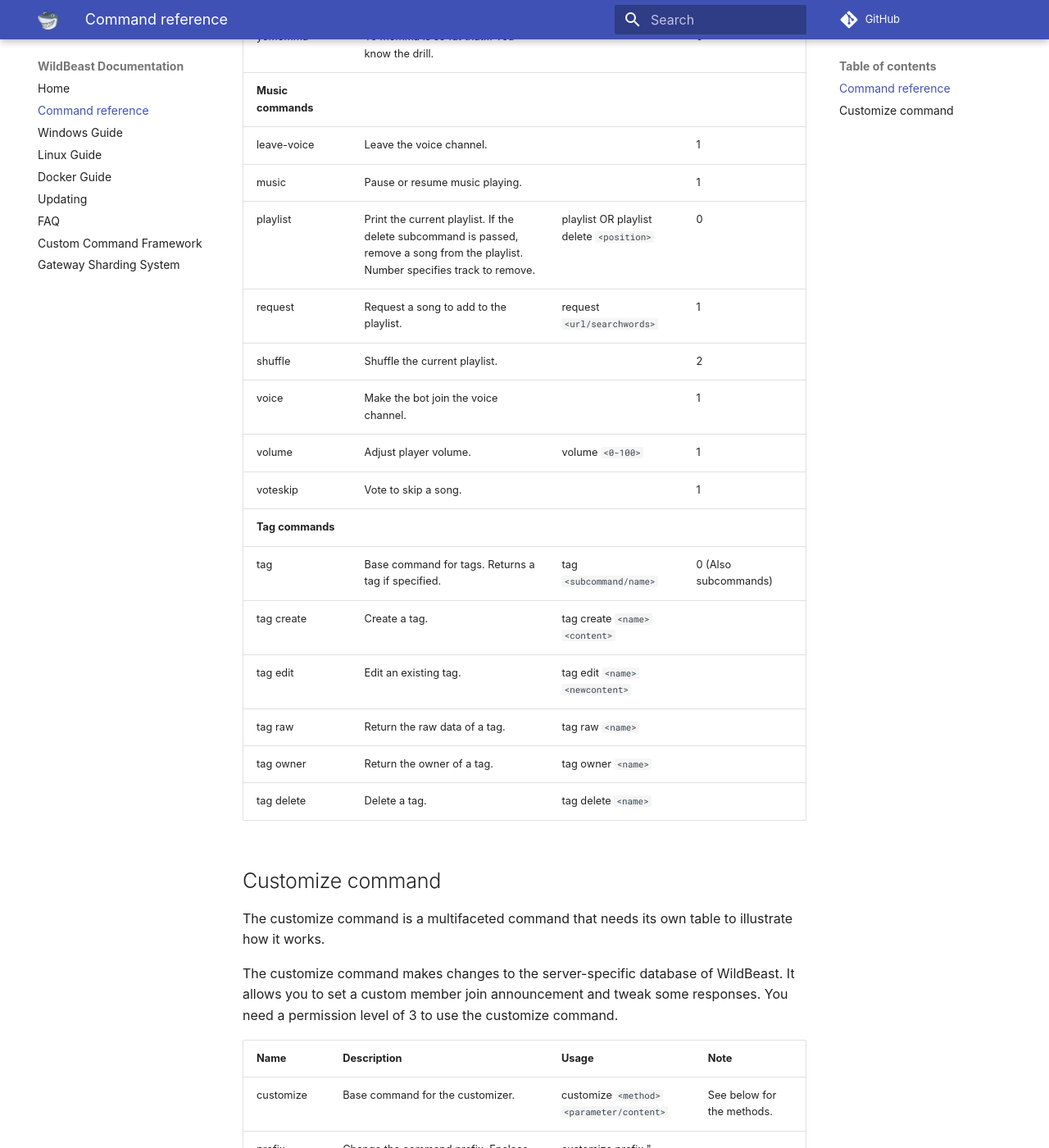
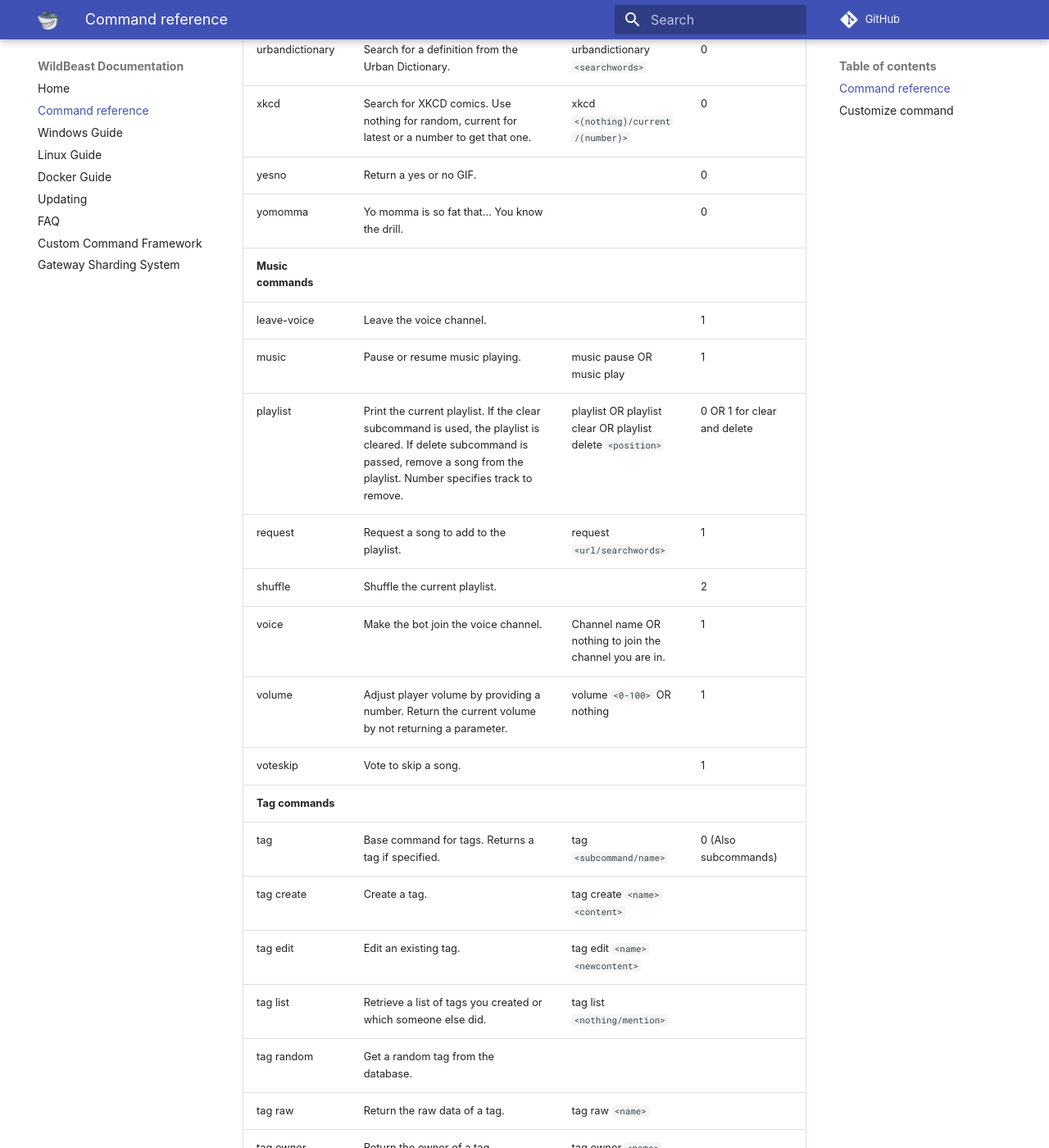
Before and after one commit to TheSharks/WildBeastDocs, an MkDocs documentation site: the page built from docs/commands.md, in a window 1280 px wide and 1400 px high, scrolled down 2911 px. Shown: the whole window at 82% size. Built offline with MkDocs 1.6.1 and Material for MkDocs 9.7.7, drawn with Linux system fonts in a browser that asks for light colours; some web fonts are replaced; comment, search, counter and statistics services are not loaded; old or Windows-style settings are respelled for this version of MkDocs; some of the changed text lies outside the part shown.

Commit message:
Update 4.2.0 (#17)
* Docs for 4.2.0 RC

* Update commands.md

Update playlist command

* Update commands.md

* Update commands.md

* Update commands.md

* Improve wording on Elastic

* New API key to Windows and Linux guides

```diff
--- a/docs/commands.md
+++ b/docs/commands.md
@@ -11,6 +11,7 @@
 ban | Ban a user from the server. | ban @User `<days of messages to delete>`| Ban permission required.
 customize | Customize the bot's behavior in the server. | See the table below. | 3
 eval | Evaluate Discordie code. | eval `<code>` | master
+globalban | Disallow users from using the bot in any servers it's in. | globalban `<ban/unban/status>` `<userid>` | master
 hello | Make the bot greet you. |  | 0
 info | Print information on the bot. |  | 0
 join-server | Tell the bot to join a server. | join-server `<invite-link>` | 0
@@ -43,6 +44,7 @@
 magic8ball | Ask for a decision from the magic 8 ball. |  | 0
 meme | Make a meme. [Meme types here](https://github.com/TheSharks/WildBeast/blob/master/runtime/commands/memes.json) | meme `<memetype>` `"<Upper line>"` `"<Bottom line>"` | 0
 randomcat | Return a random cat picture. |  | 0
+randommeme | Get a random meme from Imgur. |  | 0
 rip | Posts a ripme.xyz about someone. | rip `<name>` | 0
 rule34 | Search for an image via rule34. | rule34 `<searchwords>` | 0 (NSFW)
 stroke | Stroke someone's ego. | stroke `<name>` | 0
@@ -52,17 +54,19 @@
 yomomma | Yo momma is so fat that... You know the drill. |  | 0
 **Music commands** |
 leave-voice | Leave the voice channel. |  | 1
-music | Pause or resume music playing. |  | 1
-playlist | Print the current playlist. If the delete subcommand is passed, remove a song from the playlist. Number specifies track to remove. | playlist OR playlist delete `<position>` | 0
+music | Pause or resume music playing. | music pause OR music play | 1
+playlist | Print the current playlist. If the clear subcommand is used, the playlist is cleared. If delete subcommand is passed, remove a song from the playlist. Number specifies track to remove. | playlist OR playlist clear OR playlist delete `<position>` | 0 OR 1 for clear and delete
 request | Request a song to add to the playlist. | request `<url/searchwords>` | 1
 shuffle | Shuffle the current playlist. |  | 2
-voice | Make the bot join the voice channel. |  | 1
-volume | Adjust player volume. | volume `<0-100>` | 1
+voice | Make the bot join the voice channel. | Channel name OR nothing to join the channel you are in. | 1
+volume | Adjust player volume by providing a number. Return the current volume by not returning a parameter. | volume `<0-100>` OR nothing | 1
 voteskip | Vote to skip a song. |  | 1
 **Tag commands** |
 tag | Base command for tags. Returns a tag if specified. | tag `<subcommand/name>` | 0 (Also subcommands)
 tag create | Create a tag. | tag create `<name>` `<content>` |
 tag edit | Edit an existing tag. | tag edit `<name>` `<newcontent>` |
+tag list | Retrieve a list of tags you created or which someone else did. | tag list `<nothing/mention>` |
+tag random | Get a random tag from the database. |  |
 tag raw | Return the raw data of a tag. | tag raw `<name>` |
 tag owner | Return the owner of a tag. | tag owner `<name>` |
 tag delete | Delete a tag. | tag delete `<name>` |
@@ -75,20 +79,21 @@
 Name | Description | Usage | Note
 ---- | ----------- | ----- | -----
 customize | Base command for the customizer. | customize `<method>` `<parameter/content>` | See below for the methods.
-prefix | Change the command prefix. Enclose the prefix in double quotes. | customize prefix "`<prefix>` |
+prefix | Change the command prefix. Enclose the prefix in double quotes. | customize prefix "`<prefix>`" |
 permissions | Change response given when users don't have permissions to execute a command. | customize permissions `<message>` |
 timeout | Change response given when a command is still on cooldown. | customize timeout `<message>` |
 welcoming| Changes whether the bot should send a welcome message when a new member joins. | customize welcoming `<off/channel/private>` |
 welcome | Changes the welcome message specified above. | customize welcome `<message>` |
 nsfw | Change the response given when a channel doesn't have NSFW commands allowed. | customize nsfw `<message>` |
+volume | Change the default volume the bot will assume when joining a voice channel. Anti-earrape measure. | customize volume `<0-100>` |
 
 All commands except for the option-based ones (`welcoming` and `prefix`) support certain variables in the messages. The variables start with `%` and are the following.
 
 Variable | Description | Usable responses
 -------- | ----------- | ----------------
-user | Username of the user that triggered the response. | All
-server | Name of the server. | All
-channel | Name of the channel the response was triggered in. | All except `welcome`
-timeout | Amount of seconds the command is on cooldown. | Only `timeout`
-ulevel | Short of user level, the user's current permission level. | Only `permissions`
-nlevel | Short of need level, permission level required to execute the command. | Only `permissions`
+user | Username of the user that triggered the response. | All |
+server | Name of the server. | All |
+channel | Name of the channel the response was triggered in. | All except `welcome` |
+timeout | Amount of seconds the command is on cooldown. | Only `timeout` |
+ulevel | Short of user level, the user's current permission level. | Only `permissions` |
+nlevel | Short of need level, permission level required to execute the command. | Only `permissions` |
```
Also changed, not shown: docs/install_linux.md (+38 -9 lines), docs/install_windows.md (+33 -4 lines).
